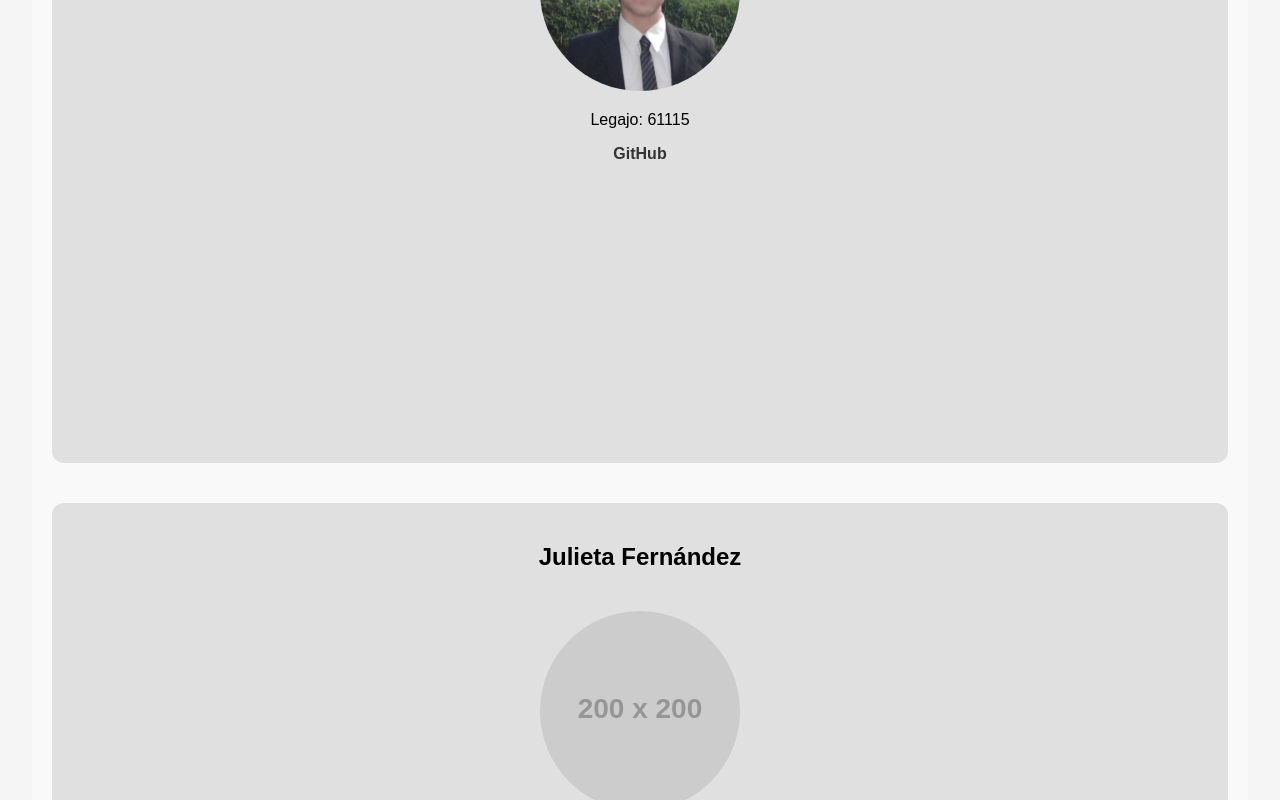
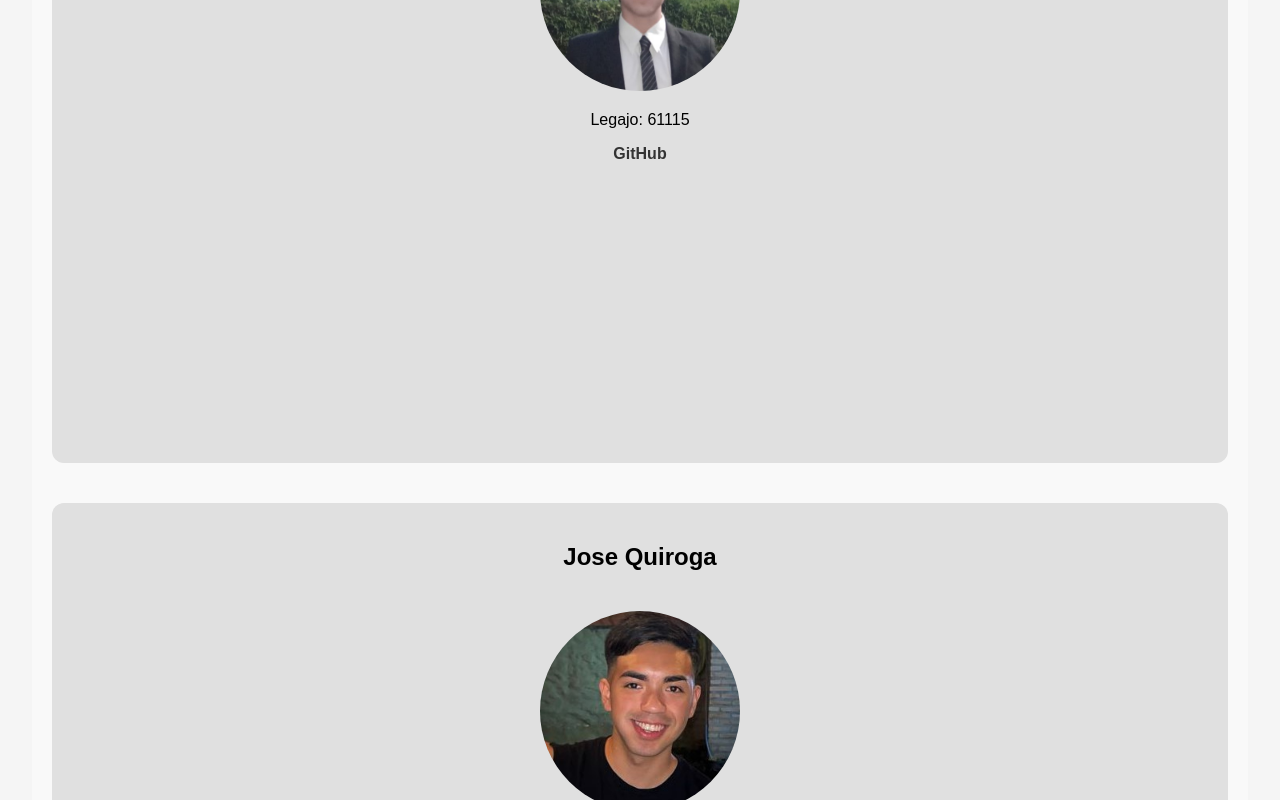
Before and after one commit to pauloled/tpreact-grupal, a React (Create React App) app: page / in a window 1280 px wide. Shown: the part 2000-2800 px from the top of the page. Built offline with nearby package versions, Linux system fonts and the light colour scheme.

Commit message:
Actualizamos App.js y Header.jsx, agregamos imagen del header

```diff
--- a/src/App.js
+++ b/src/App.js
@@ -10,6 +10,7 @@ import HomePages from "./pages/Homepages";
 import paulo_foto from './assets/paulo_foto.jpg';
 import santi_foto from './assets/santi_foto.jpg';
 import leo_foto from './assets/leo_foto.jpg';
+import imagenjq2 from './assets/imagenjq2.jpg';
 
 function App() {
   const integrantes = [
@@ -30,12 +31,12 @@ function App() {
       foto: santi_foto
     },
     {
-      id: "julieta",
-      nombre: "Julieta",
-      apellido: "Fernández",
-      legajo: "34567",
-      github: "https://github.com/julietafernandez",
-      foto: "https://via.placeholder.com/200"
+      id: "jose",
+      nombre: "Jose",
+      apellido: "Quiroga",
+      legajo: "61033",
+      github: "https://github.com/jose-qui",
+      foto: imagenjq2
     },
     {
       id: "leonardo",
--- a/src/components/Header.jsx
+++ b/src/components/Header.jsx
@@ -3,12 +3,14 @@ import "../styles/Header.css";
 import paulo_foto from '../assets/paulo_foto.jpg';
 import santi_foto from '../assets/santi_foto.jpg';
 import leo_foto from "../assets/leo_foto.jpg";
+import imagenjq2 from '../assets/imagenjq2.jpg';
+
 
 const Header = () => {
   const integrantes = [
     { id: "paulo", nombre: "Paulo", foto: paulo_foto },
     { id: "santiago", nombre: "Santiago", foto: santi_foto },
-    { id: "julieta", nombre: "Jose", foto: "https://via.placeholder.com/150" },
+    { id: "jose", nombre: "Jose", foto: imagenjq2 },
     { id: "leonardo", nombre: "Leonardo", foto: leo_foto },
     { id: "cristian", nombre: "Santiago", foto: "https://via.placeholder.com/150" },
   ];
```
Also changed, not shown: src/assets/imagenjq2.jpg (added).
